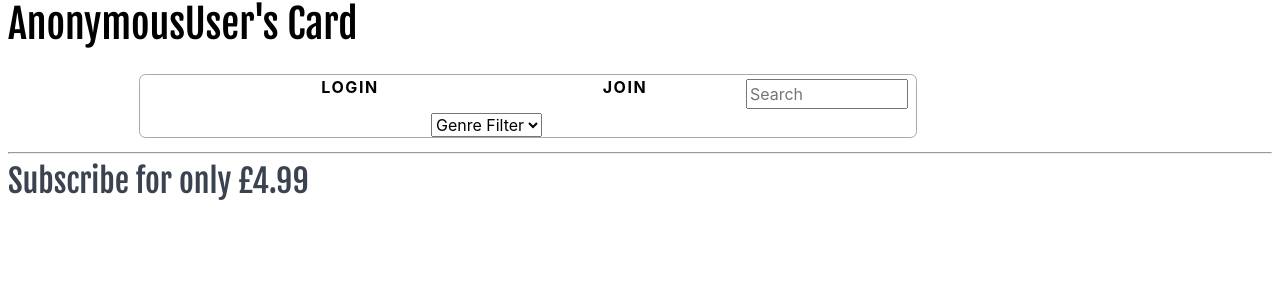
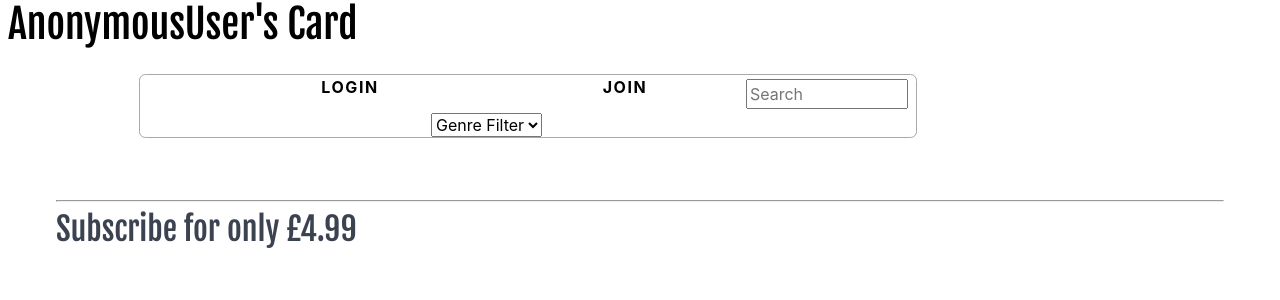
Before and after one commit to andrewporritt1977/django-library, a Django app: page /library/card/ in a window 1280 px wide. Shown: the top 300 px of the page. Run offline with Django 3.2, Linux system fonts and the light colour scheme; some libraries are stand-ins or nearby versions.

Commit message:
additional media queries for smaller mobile screen

```diff
--- a/library_app/static/main.css
+++ b/library_app/static/main.css
@@ -37,6 +37,13 @@ a:hover{
 .library_container{
     margin:2rem;
     padding: .4rem;
+}
+
+@media only screen and (max-width: 464px) {
+    .library_container{
+        margin : 0;
+        padding : 0;
+    }
 }
 
 .book_container{
--- a/library_app/templates/base.html
+++ b/library_app/templates/base.html
@@ -19,7 +19,6 @@
         <!--[if lt IE 7]>
             <p class="browsehappy">You are using an <strong>outdated</strong> browser. Please <a href="#">upgrade your browser</a> to improve your experience.</p>
         <![endif]-->
-
         <header>
             <a href={% url 'books'%}><h1>{% block page_heading %}{% endblock %}</h1></a>
             <div class="seach-filter container columns">
@@ -49,11 +48,10 @@
                     {% endif %}
             </div>
         </header>
-        <Body class="library_container">
-
+        <section class="library_container">
         <hr>
         {% block content %}
         {% endblock %}
-        </Body>
+        </section>
     </body>
 </html>
```
